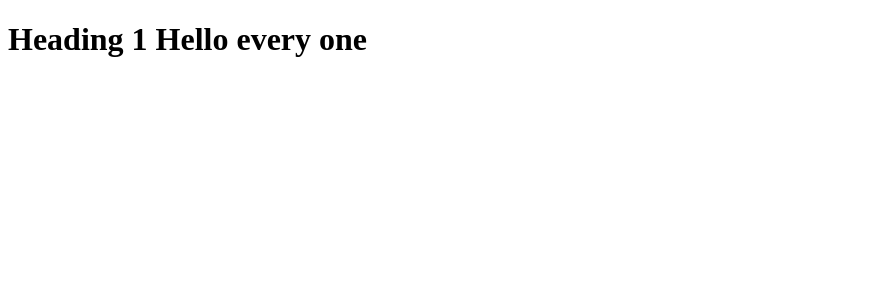
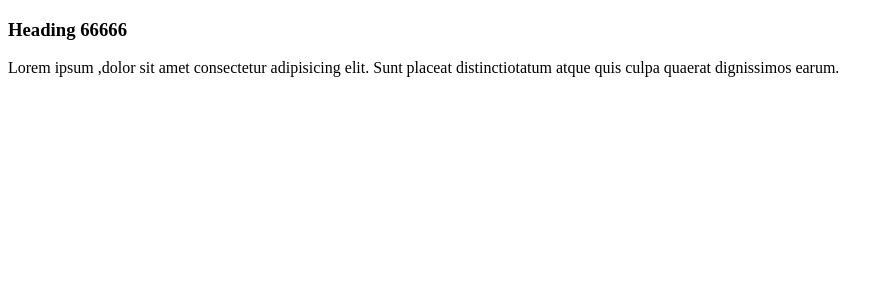
Before and after one commit to omveer999/swiggy, a React (Vite) app: page / in a window 1280 px wide. Shown: the top 300 px of the page, without its empty margins (0-894 px from the left). Built offline with nearby package versions, Linux system fonts and the light colour scheme.

Commit message:
functional component and react element

```diff
--- a/App.js
+++ b/App.js
@@ -1,8 +1,14 @@
 import React  from "react";
 import  ReactDOM from "react-dom/client";
 
-const h1=React.createElement("h1",{},"Heading 1 Hello every one");
+const heading=<h1>Hello every one......</h1>;
+const ContentName=()=>(
+    <div>
+       <h3>Heading 66666</h3>
+        <p>Lorem ipsum ,dolor sit amet consectetur adipisicing elit. Sunt placeat distinctiotatum atque quis culpa quaerat dignissimos earum.</p>
+    </div>
+);
 
 const root=ReactDOM.createRoot(document.getElementById("root"));
 
-root.render(h1);
+root.render(<ContentName></ContentName>);
```
